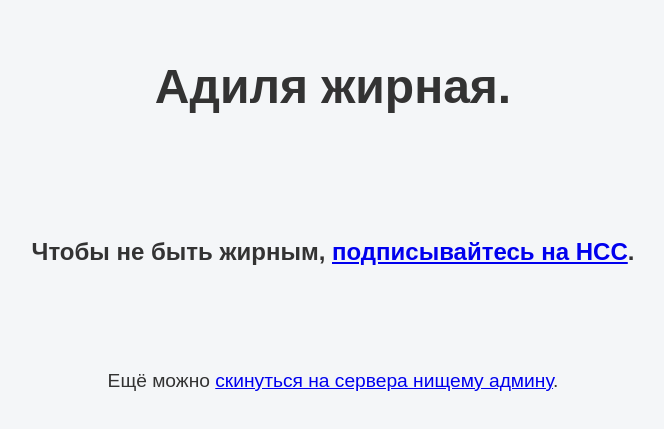
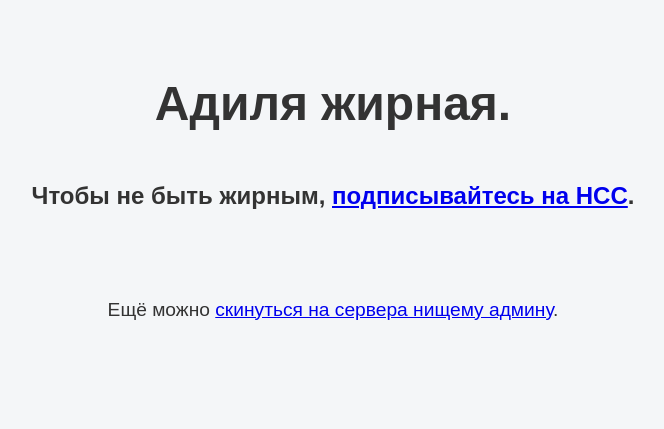
Before and after one commit to denchik772006-web/the-sunr1se, a plain HTML site: page index.html in a window 1280 px wide. Shown: the part 255-684 px from the top of the page, without its empty margins (307-971 px from the left). Drawn offline with Linux system fonts and the light colour scheme.

Commit message:
Update index.html

```diff
--- a/index.html
+++ b/index.html
@@ -20,18 +20,18 @@
       h1 {
         font-weight: bold;
         font-size: 3rem;
-        line-height: 3.5;
+        line-height: 1;
         max-width: 1000px;
       }
       h3 {
         font-weight: bold;
         font-size: 1.5rem;
-        line-height: 2;
+        line-height: 1;
         max-width: 700px;
       }
       p {
         font-size: 1.2rem;
-        line-height: 1.5;
+        line-height: 1;
         max-width: 600px;
       }
       .link-word {
```
